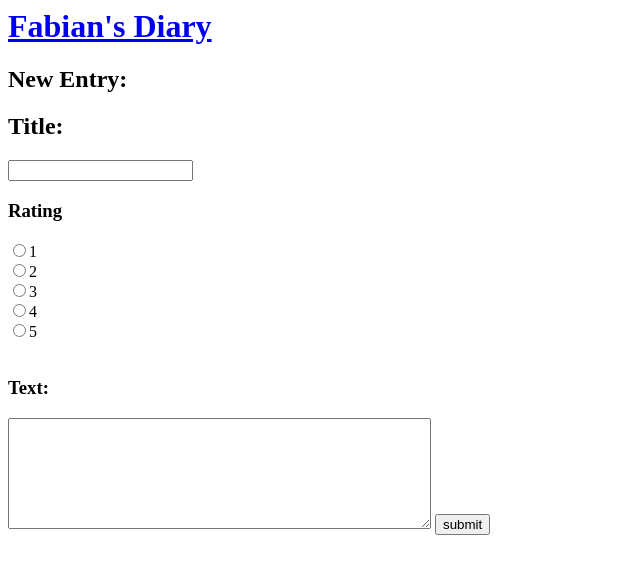
After one commit to fabiankmroh/djangodiary, a Django app: page /diary/new/ in a window 1280 px wide. The commit adds this page. Shown: the top 574 px of the page, without its empty margins (0-640 px from the left). Run offline with Django 3.2, Linux system fonts and the light colour scheme.

Commit message:
20190707 Update

```diff
--- a/mysite/diary/models.py
+++ b/mysite/diary/models.py
@@ -4,7 +4,8 @@ from django.db import models
 class Entry(models.Model):
     title = models.CharField(max_length = 150)
     body = models.TextField()
+    rating = models.IntegerField(default=0)
     pub_date = models.DateTimeField('date written')
 
     def __str__(self):
-        return self.title
+        return self.title + str(self.rating) + self.pub_date
--- /dev/null
+++ b/mysite/diary/templates/diary/error.html
@@ -0,0 +1 @@
+<h3>No entry found for the id {{ id }}</h3>
--- /dev/null
+++ b/mysite/diary/templates/diary/new.html
@@ -0,0 +1,20 @@
+<h1><a href ='/diary'>Fabian's Diary</a></h1>
+<h2>New Entry:</h2>
+
+<form action="{% url 'save' %}", method="POST">
+    {% csrf_token %}
+    <h2>Title:</h2>
+    <input type="text" name="title"><br>
+
+    <h3>Rating</h3>
+    <input type="radio" name="rating" value=1>1<br>
+    <input type="radio" name="rating" value=2>2<br>
+    <input type="radio" name="rating" value=3>3<br>
+    <input type="radio" name="rating" value=4>4<br>
+    <input type="radio" name="rating" value=5>5<br>
+
+    <br>
+    <h3>Text:</h3>
+    <textarea rows="7" cols="50" name="body"></textarea>
+    <input type="submit" value="submit">
+</form>
--- a/mysite/diary/urls.py
+++ b/mysite/diary/urls.py
@@ -5,5 +5,6 @@ from . import views
 urlpatterns = [
     path('', views.index, name='index'),
     path('<int:entry_id>', views.detail, name='detail'),
-    path('<int:entry_id>/save', views.save, name='save'),
+    path('new/', views.new, name='new'),
+    path('save/', views.save, name='save'),
 ]
--- a/mysite/diary/views.py
+++ b/mysite/diary/views.py
@@ -1,7 +1,9 @@
 from django.shortcuts import render, get_object_or_404
-from django.http import HttpResponse
+from django.http import HttpResponse, HttpResponseRedirect
 from django.template import loader
+from django.urls import reverse
 from .models import Entry
+from django.utils import timezone
 
 # Create your views here.
 def index(request):
@@ -13,7 +15,22 @@ def index(request):
     return render(request, 'diary/index.html', context)
 
 def detail(request, entry_id):
-    entry = get_object_or_404(Entry, pk=entry_id)
-    return render(request, 'diary/detail.html', {'entry':entry})
+    try:
+        selected_entry = Entry.objects.get(pk=entry_id)
+    except (KeyError, Entry.DoesNotExist):
+        return render(request, 'diary/error.html',{'id':entry_id})
+    else:
+        return render(request, 'diary/detail.html', {'entry':selected_entry})
 
-def save(request, entry_id):
+def new(request):
+    return render(request, 'diary/new.html')
+
+def save(request):
+    title = request.POST['title']
+    rating = request.POST['rating']
+    body = request.POST['body']
+    pub_date = timezone.now()
+
+    Entry.objects.create(title=title, rating=rating, body=body, pub_date=pub_date)
+
+    return HttpResponseRedirect(reverse('index'))
```
Also changed, not shown: mysite/diary/templates/diary/detail.html (+5 -3 lines), mysite/diary/templates/diary/index.html (+4 -8 lines), mysite/db.sqlite3, mysite/diary/migrations/0001_initial.py.
